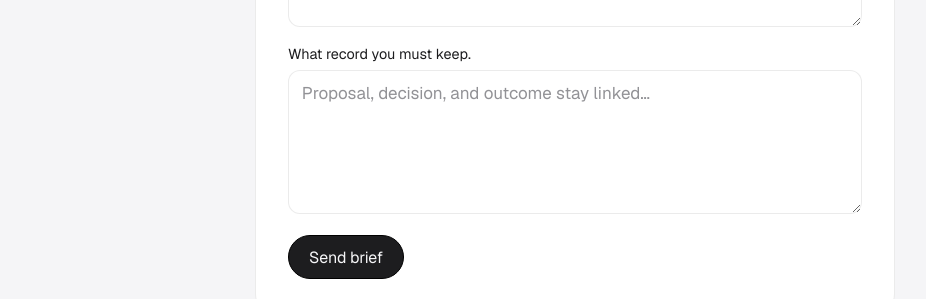
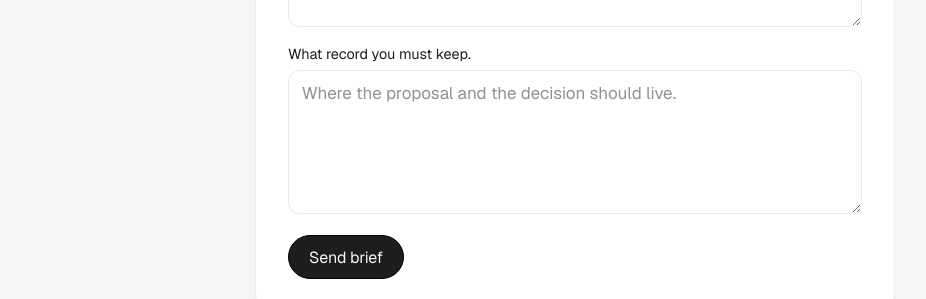
Before and after one commit to remexstudio/remex-atelier, a Next.js app: page /contact in a window 1280 px wide. Shown: the part 1258-1557 px from the top of the page, without its empty margins (65-991 px from the left). Built offline with nearby package versions, Linux system fonts and the light colour scheme.

Commit message:
chore(copy): point the record field at where it lives
Co-authored-by: remexstudio <remexstudio@users.noreply.github.com>

```diff
--- a/components/ContactForm.tsx
+++ b/components/ContactForm.tsx
@@ -32,7 +32,7 @@ const BRIEF_FIELDS = [
     label: BRIEF_ASKS[3],
     kind: "area",
     autoComplete: "off",
-    placeholder: "Proposal, decision, and outcome stay linked…",
+    placeholder: "Where the proposal and the decision should live.",
   },
 ] as const;
 
```
